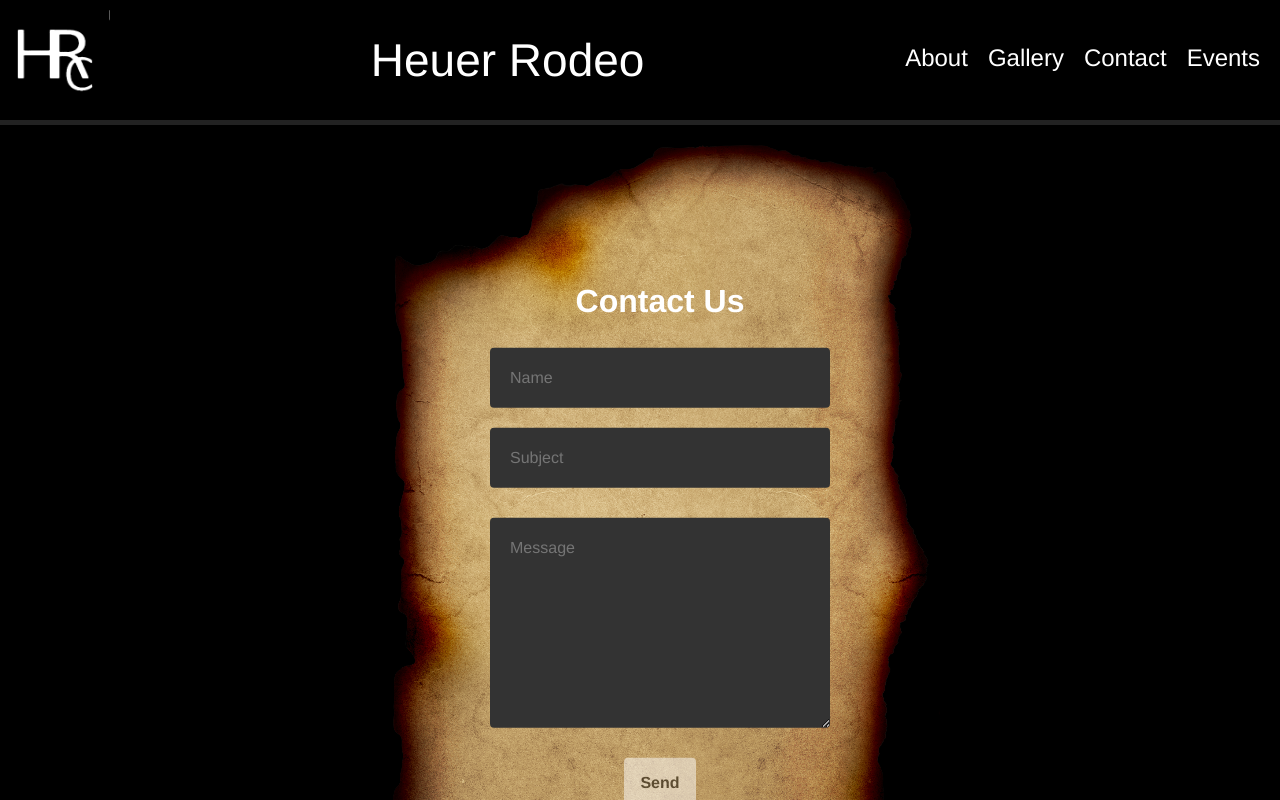
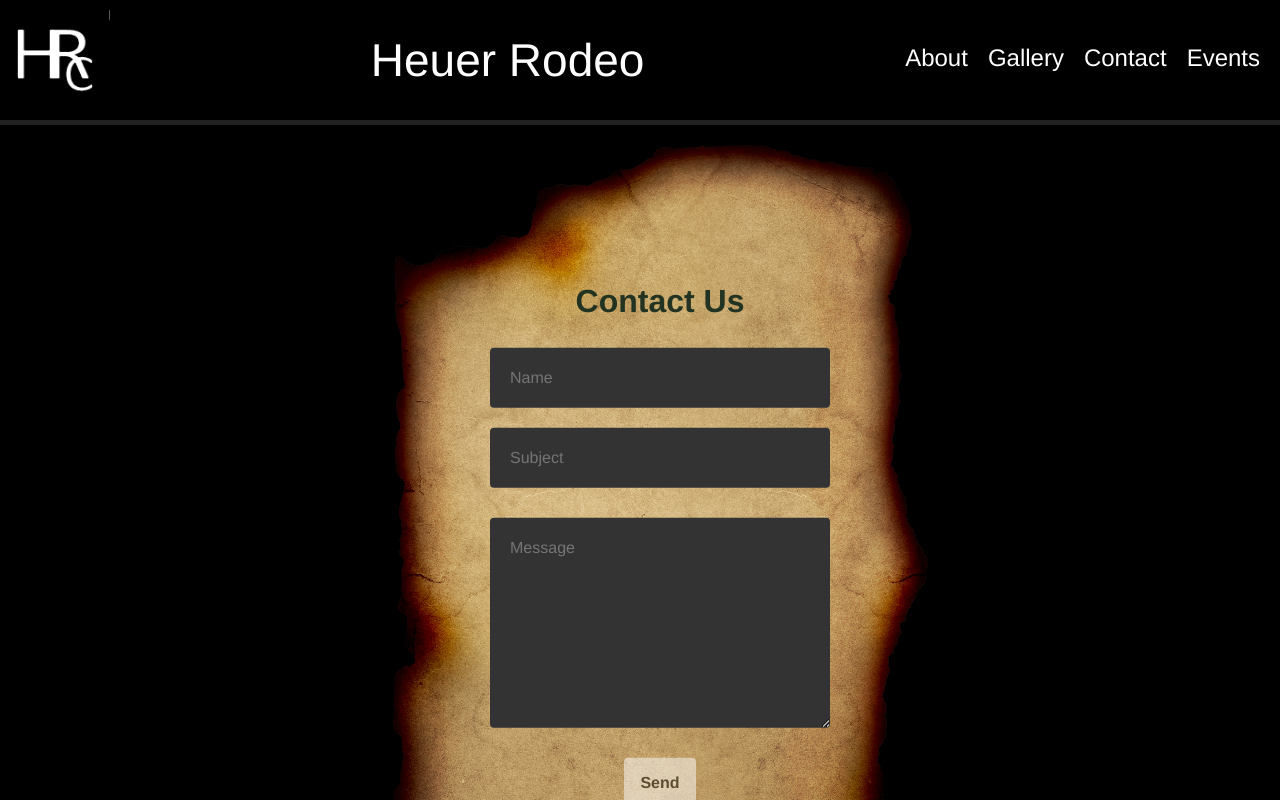
Before and after one commit to bettet01/Rodeo, a React (Create React App) app: page /contact in a window 1280 px wide. Shown: the top 800 px of the page. Built offline with nearby package versions, Linux system fonts and the light colour scheme.

Commit message:
changed form title

```diff
--- a/src/components/form/styles/form.js
+++ b/src/components/form/styles/form.js
@@ -32,7 +32,7 @@ export const Base = styled.form`
 `;
 
 export const Title = styled.h1`
-  color: #fff;
+  color: #232;
   font-size: 32px;
   font-weight: bold;
   margin-bottom: 28px;
```
